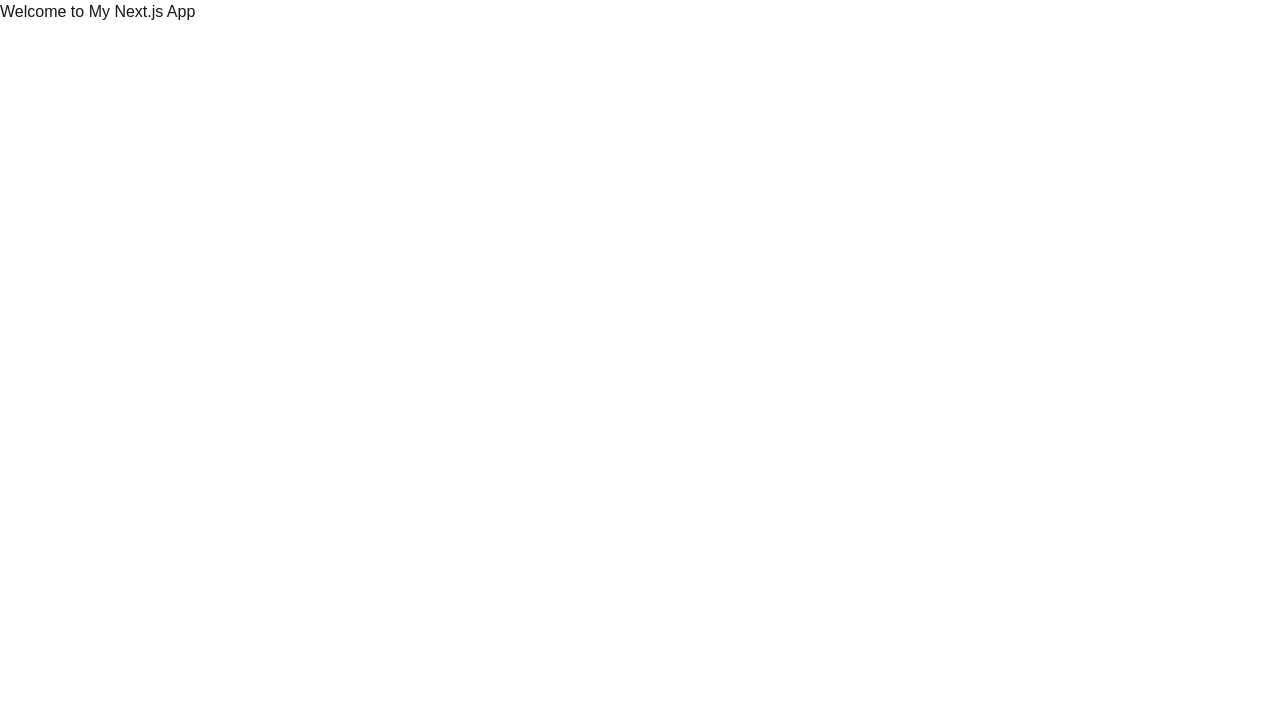
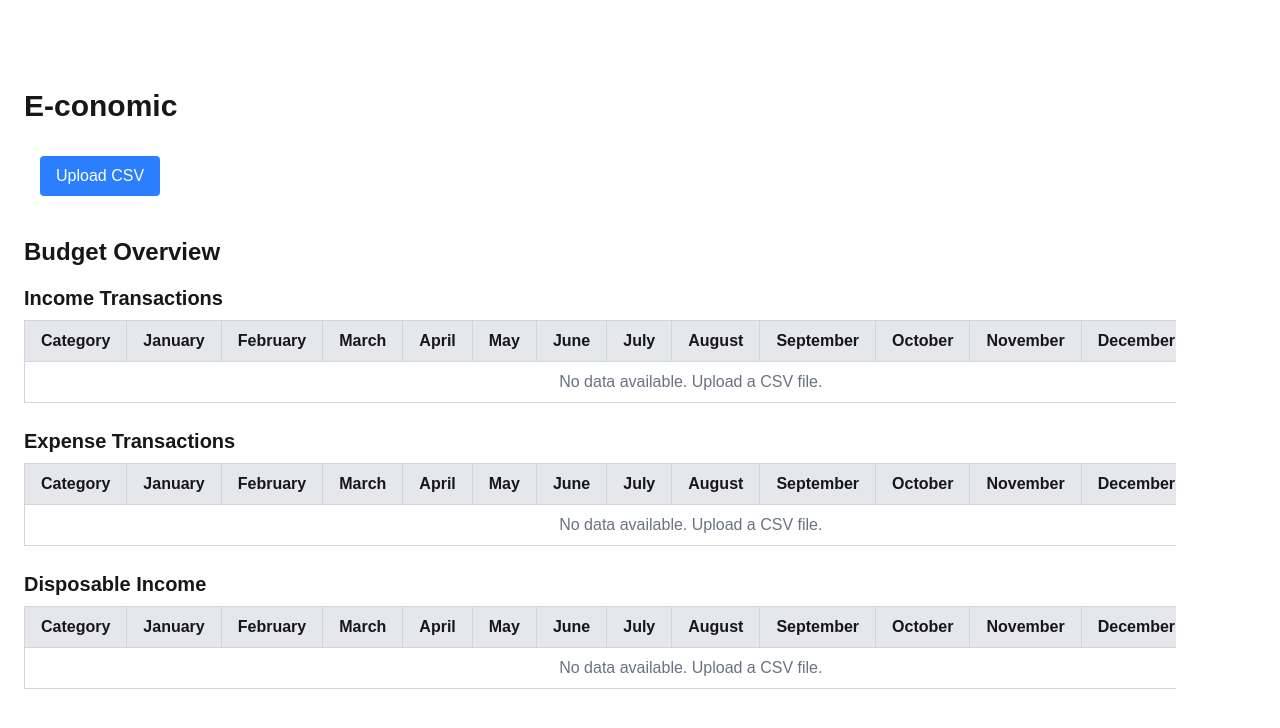
Before and after one commit to Niclasjuul96/E-conomic, a Next.js app in the folder frontend/: page / in a window 1280 px wide. Shown: the top 728 px of the page. Built offline with nearby package versions, Linux system fonts and the light colour scheme.

Commit message:
Almost at the same level as the old one

```diff
--- a/frontend/src/app/page.tsx
+++ b/frontend/src/app/page.tsx
@@ -1,8 +1,39 @@
-// src/app/page.tsx
+"use client";
+
+import { useState } from "react";
+import CsvUploader from "@/components/CsvUploader";
+import BudgetTable from "@/components/BudgetTable";
+
 export default function Home() {
+  // Define a strict type for transactions
+  type Transaction = {
+    category: string;
+    [key: string]: string | number; // Allow month values dynamically
+  };
+
+  const [incomeData, setIncomeData] = useState<Transaction[]>([]);
+  const [expenseData, setExpenseData] = useState<Transaction[]>([]);
+  const [disposableIncomeData, setDisposableIncomeData] = useState<Transaction[]>([]);
+
   return (
-    <main>
-      <h1>Welcome to My Next.js App</h1>
+    <main className="flex flex-col items-start justify-center min-h-screen p-6">
+      <h1 className="text-3xl font-bold mb-4">E-conomic</h1>
+
+      {/* CSV Upload Component */}
+      <CsvUploader
+        onDataParsed={(parsedData) => {
+          setIncomeData(parsedData.income as Transaction[]);
+          setExpenseData(parsedData.expenses as Transaction[]);
+          setDisposableIncomeData(parsedData.disposableIncome as Transaction[]);
+        }}
+      />
+
+      {/* Budget Table Component */}
+      <BudgetTable
+        incomeData={incomeData}
+        expenseData={expenseData}
+        disposableIncomeData={disposableIncomeData}
+      />
     </main>
   );
 }
--- /dev/null
+++ b/frontend/src/components/BudgetTable.tsx
@@ -0,0 +1,98 @@
+"use client";
+
+import React from "react";
+
+interface BudgetRow {
+  category: string;
+  [key: string]: string | number | undefined;
+}
+
+interface BudgetTableProps {
+  incomeData: BudgetRow[];
+  expenseData: BudgetRow[];
+  disposableIncomeData: BudgetRow[];
+}
+
+const monthColumns = [
+  "January",
+  "February",
+  "March",
+  "April",
+  "May",
+  "June",
+  "July",
+  "August",
+  "September",
+  "October",
+  "November",
+  "December",
+  "Total",
+  "Average",
+];
+
+const BudgetTable: React.FC<BudgetTableProps> = ({
+  incomeData,
+  expenseData,
+  disposableIncomeData,
+}) => {
+  const renderTable = (title: string, data: BudgetRow[]) => (
+    <div key={title} className="mb-6">
+      <h2 className="text-xl font-bold mb-2">{title}</h2>
+      <div className="overflow-x-auto">
+        <table className="w-full border-collapse border border-gray-300 text-left">
+          <thead>
+            <tr className="bg-gray-200">
+              <th className="border border-gray-300 px-4 py-2">Category</th>
+              {monthColumns.map((month) => (
+                <th key={month} className="border border-gray-300 px-4 py-2">
+                  {month}
+                </th>
+              ))}
+            </tr>
+          </thead>
+          <tbody>
+            {data.length > 0 ? (
+              data.map((row, index) => (
+                <tr key={index} className="hover:bg-gray-100">
+                  <td className="border border-gray-300 px-4 py-2">
+                    {row.category}
+                  </td>
+                  {monthColumns.map((month) => {
+                    const value = row[month];
+                    return (
+                      <td key={month} className="border border-gray-300 px-4 py-2">
+                        {typeof value === "number"
+                          ? value.toFixed(2)
+                          : value || "-"}
+                      </td>
+                    );
+                  })}
+                </tr>
+              ))
+            ) : (
+              <tr>
+                <td
+                  colSpan={monthColumns.length + 1}
+                  className="border border-gray-300 px-4 py-2 text-center text-gray-500"
+                >
+                  No data available. Upload a CSV file.
+                </td>
+              </tr>
+            )}
+          </tbody>
+        </table>
+      </div>
+    </div>
+  );
+
+  return (
+    <div className="mt-6 w-full max-w-6xl">
+      <h2 className="text-2xl font-semibold mb-4">Budget Overview</h2>
+      {renderTable("Income Transactions", incomeData)}
+      {renderTable("Expense Transactions", expenseData)}
+      {renderTable("Disposable Income", disposableIncomeData)}
+    </div>
+  );
+};
+
+export default BudgetTable;
--- /dev/null
+++ b/frontend/src/components/CsvUploader.tsx
@@ -0,0 +1,128 @@
+"use client";
+
+import { useState } from "react";
+
+interface CsvUploaderProps {
+  onDataParsed: (data: {
+    income: Record<string, any>[];
+    expenses: Record<string, any>[];
+    disposableIncome: Record<string, any>[];
+  }) => void;
+}
+
+export default function CsvUploader({ onDataParsed }: CsvUploaderProps) {
+  const [selectedFile, setSelectedFile] = useState<File | null>(null);
+
+  const handleFileChange = (event: React.ChangeEvent<HTMLInputElement>) => {
+    if (event.target.files && event.target.files.length > 0) {
+      const file = event.target.files[0];
+      setSelectedFile(file);
+      parseCsv(file);
+    }
+  };
+
+  const parseCsv = async (file: File) => {
+    const reader = new FileReader();
+
+    reader.onload = (event) => {
+      const text = event.target?.result as string;
+      const rows = text.split("\n").map((row) => row.split(";"));
+
+      if (rows.length < 2) return;
+
+      const headers = rows[0].map(header => header.trim());
+      const dataRows = rows.slice(1);
+
+      const income: Record<string, any>[] = [];
+      const expenses: Record<string, any>[] = [];
+
+      for (const row of dataRows) {
+        if (row.length < headers.length) continue;
+
+        const entry: Record<string, any> = {};
+        headers.forEach((header, index) => {
+          entry[header] = row[index]?.trim();
+        });
+
+        const category = entry["Hovedkategori"] || "Unknown";
+        let amountStr = entry["Beløb"] || "0";
+        amountStr = amountStr.replace(/\./g, "").replace(",", ".");
+        const amount = parseAmount(entry["Beløb"]);
+        if (isNaN(amount)) continue;
+
+        const dateString = entry["Dato"] || "";
+        const transactionDate = new Date(dateString.split(".").reverse().join("-"));
+        const month = transactionDate.toLocaleString("en-US", { month: "long" });
+
+        if (!category) continue;
+
+        const targetArray = amount >= 0 ? income : expenses;
+        let existingEntry = targetArray.find((item) => item.category === category);
+
+        if (!existingEntry) {
+          existingEntry = { category };
+          targetArray.push(existingEntry);
+        }
+
+        existingEntry[month] = (existingEntry[month] || 0) + amount;
+      }
+
+      // ✅ Calculate Total and Average for each entry
+      const months = [
+        "January", "February", "March", "April", "May", "June",
+        "July", "August", "September", "October", "November", "December"
+      ];
+
+      const addTotalAndAverage = (entries: Record<string, any>[]) => {
+        entries.forEach(entry => {
+          const values = months.map(m => entry[m] || 0);
+          const total = values.reduce((acc, val) => acc + val, 0);
+          entry["Total"] = parseFloat(total).toFixed(2);
+          entry["Average"] = parseFloat((total / 12).toFixed(2));
+
+        });
+      };
+
+
+      addTotalAndAverage(income);
+      addTotalAndAverage(expenses);
+
+      // ✅ Disposable Income
+      const disposableIncome: Record<string, any> = { category: "Disposable Income" };
+      months.forEach((month) => {
+        const totalIncome = income.reduce((sum, row) => sum + (row[month] || 0), 0);
+        const totalExpenses = expenses.reduce((sum, row) => sum + (row[month] || 0), 0);
+        disposableIncome[month] = totalIncome - totalExpenses;
+      });
+
+      const disposableValues = months.map(m => disposableIncome[m] || 0);
+      disposableIncome["Total"] = disposableValues.reduce((a, b) => a + b, 0);
+      disposableIncome["Average"] = disposableIncome["Total"] / months.length;
+
+      onDataParsed({
+        income,
+        expenses,
+        disposableIncome: [disposableIncome],
+      });
+    };
+
+    reader.readAsText(file);
+  };
+
+  const parseAmount = (raw: string): number => {
+    if (!raw) return 0;
+    const cleaned = raw.replace(/\./g, "").replace(",", ".");
+    const value = parseFloat(cleaned);
+    return isNaN(value) ? 0 : value;
+  };
+
+  return (
+    <div className="flex flex-col items-center p-4">
+      <input type="file" accept=".csv" onChange={handleFileChange} className="hidden" id="csvUpload" />
+      <label htmlFor="csvUpload" className="cursor-pointer bg-blue-500 text-white px-4 py-2 rounded hover:bg-blue-600">
+        Upload CSV
+      </label>
+      {selectedFile && <p className="mt-2 text-gray-700">File: {selectedFile.name}</p>}
+    </div>
+  );
+}
--- a/frontend/tsconfig.json
+++ b/frontend/tsconfig.json
@@ -18,8 +18,9 @@
         "name": "next"
       }
     ],
+    "baseUrl": "./",
     "paths": {
-      "@@/* ": ["./src/*"]
+      "@/*": ["src/*"]
     }
   },
   "include": ["next-env.d.ts", "**/*.ts", "**/*.tsx", ".next/types/**/*.ts"],
```
